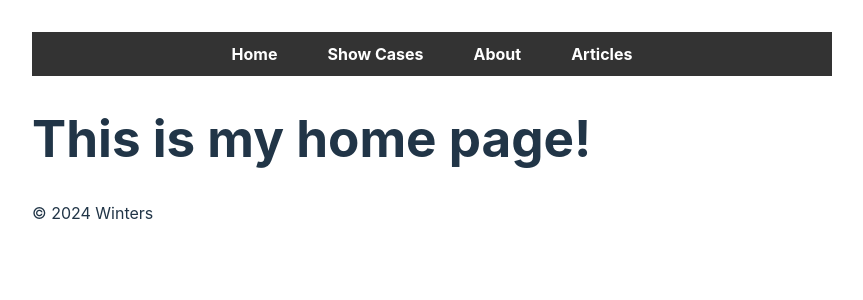
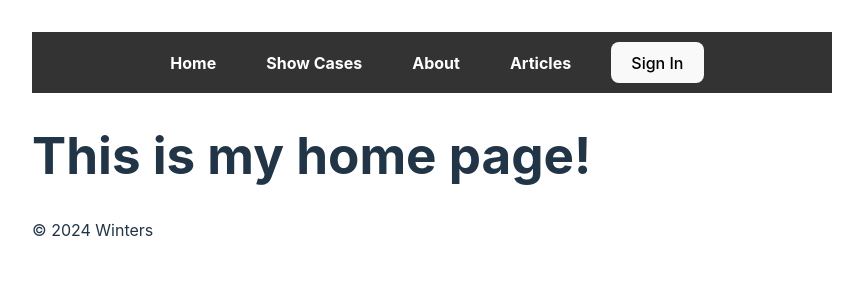
Before and after one commit to w9dx/personal-blog, a React (Vite) app: page / in a window 1280 px wide. Shown: the top 300 px of the page, without its empty margins (208-1071 px from the left). Built offline with nearby package versions, Linux system fonts and the light colour scheme; no server answers.

Commit message:
add authentication and display logged user to navbar

```diff
--- a/src/components/NavBar.jsx
+++ b/src/components/NavBar.jsx
@@ -1,5 +1,9 @@
-import { Link } from "react-router-dom";
+import { getAuth, signOut } from "firebase/auth";
+import { Link, useNavigate } from "react-router-dom";
+import useUser from "../hooks/useUser";
 export default function NavBar() {
+  const { isLoading, user } = useUser();
+  const navigate = useNavigate();
   return (
     <nav>
       <ul>
@@ -15,6 +19,22 @@
         <li>
           <Link to={"/articles"}>Articles</Link>
         </li>
+        {isLoading ? (
+          <li>Loading...</li>
+        ) : (
+          <>
+            {user && (
+              <li style={{ color: "white" }}>Logged in as {user.email}</li>
+            )}
+            <li>
+              {user ? (
+                <button onClick={() => signOut(getAuth())}>Sign Out</button>
+              ) : (
+                <button onClick={() => navigate("/login")}>Sign In</button>
+              )}
+            </li>
+          </>
+        )}
       </ul>
     </nav>
   );
--- /dev/null
+++ b/src/hooks/useUser.js
@@ -0,0 +1,17 @@
+import { useState, useEffect } from "react";
+import { getAuth, onAuthStateChanged } from "firebase/auth";
+
+const useUser = () => {
+  const [isLoading, setIsLoading] = useState(true);
+  const [user, setUser] = useState(null);
+  useEffect(() => {
+    const unsubscribe = onAuthStateChanged(getAuth(), (user) => {
+      setUser(user);
+      setIsLoading(false);
+    });
+    return unsubscribe;
+  }, []);
+  return { isLoading, user };
+};
+
+export default useUser;
--- a/src/main.jsx
+++ b/src/main.jsx
@@ -1,13 +1,8 @@
 import { createRoot } from "react-dom/client";
+import { initializeApp } from "firebase/app";
 import App from "./App.jsx";
 import "./index.css";
 
-// Import the functions you need from the SDKs you need
-import { initializeApp } from "firebase/app";
-// TODO: Add SDKs for Firebase products that you want to use
-// https://firebase.google.com/docs/web/setup#available-libraries
-
-// Your web app's Firebase configuration
 const firebaseConfig = {
   apiKey: import.meta.env.VITE_FIREBASE_API_KEY,
   authDomain: import.meta.env.VITE_FIREBASE_AUTH_DOMAIN,
@@ -17,7 +12,6 @@
   appId: import.meta.env.VITE_FIREBASE_APP_ID,
 };
 
-// Initialize Firebase
-const app = initializeApp(firebaseConfig);
+initializeApp(firebaseConfig);
 
 createRoot(document.getElementById("root")).render(<App />);
```
Also changed, not shown: public/logo.svg (renamed from src/assets/logo.svg).
